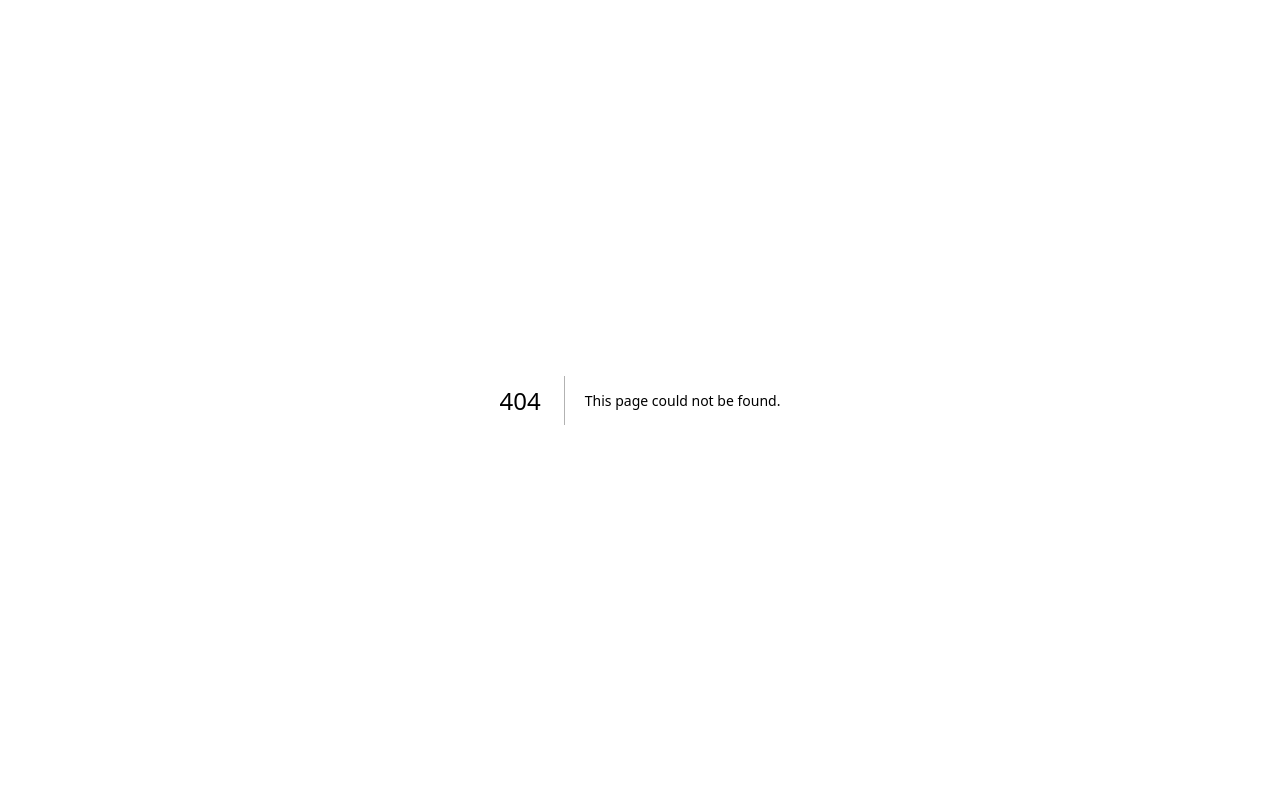
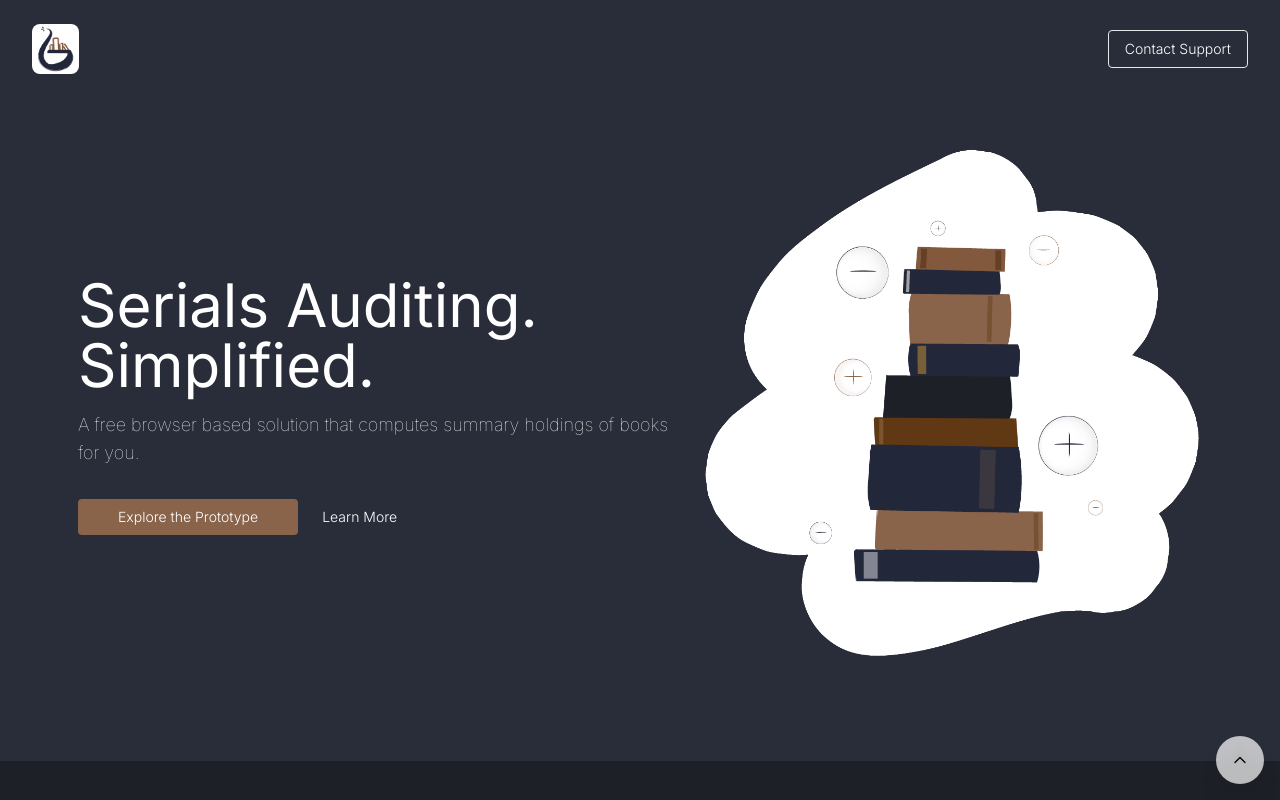
Before and after one commit to jjose14-Jacob-Jose/getSummaryHoldings, a Next.js app: page /home in a window 1280 px wide. Before the commit this address had no page. Shown: the top 800 px of the page. Built offline with nearby package versions, Linux system fonts and the light colour scheme.

Commit message:
t_54-Added /homeUrl

```diff
--- /dev/null
+++ b/src/app/home/page.js
@@ -0,0 +1,20 @@
+import Home from '@/components/Home'
+import BackToTopButton from '@/components/static/BackToTopButton'
+import Footer from '@/components/static/Footer'
+import Header from '@/components/static/Header'
+
+/**
+ * Server component for the Home page of the site. Displays the details about the application.
+ *
+ * @author pdoddi
+ */
+export default function LandingPage() {
+	return (
+		<main className='max-w-[1500px] m-auto'>
+            <Header />
+			<BackToTopButton />
+            <Home />
+			<Footer />
+        </main>
+	)
+}
--- a/src/app/page.js
+++ b/src/app/page.js
@@ -1,4 +1,4 @@
-import Home from '@/components/Home'
+import UserInputs from '@/components/UserInputs'
 import BackToTopButton from '@/components/static/BackToTopButton'
 import Footer from '@/components/static/Footer'
 import Header from '@/components/static/Header'
@@ -13,7 +13,7 @@ export default function LandingPage() {
 		<main className='max-w-[1500px] m-auto'>
             <Header />
 			<BackToTopButton />
-            <Home />
+            <UserInputs/>
 			<Footer />
         </main>
 		// <main className='m-auto min-h-screen flex flex-col'>
```
